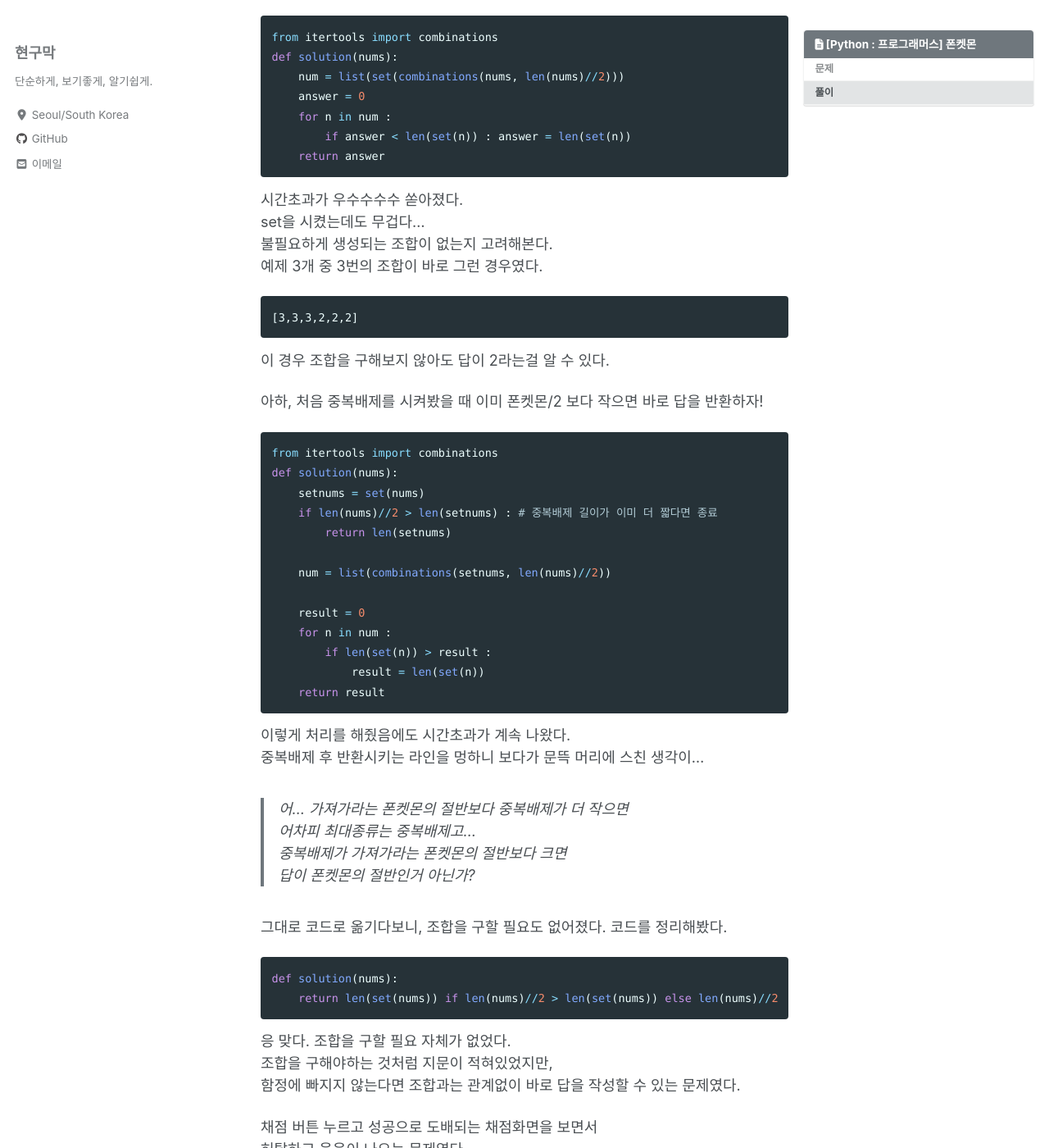
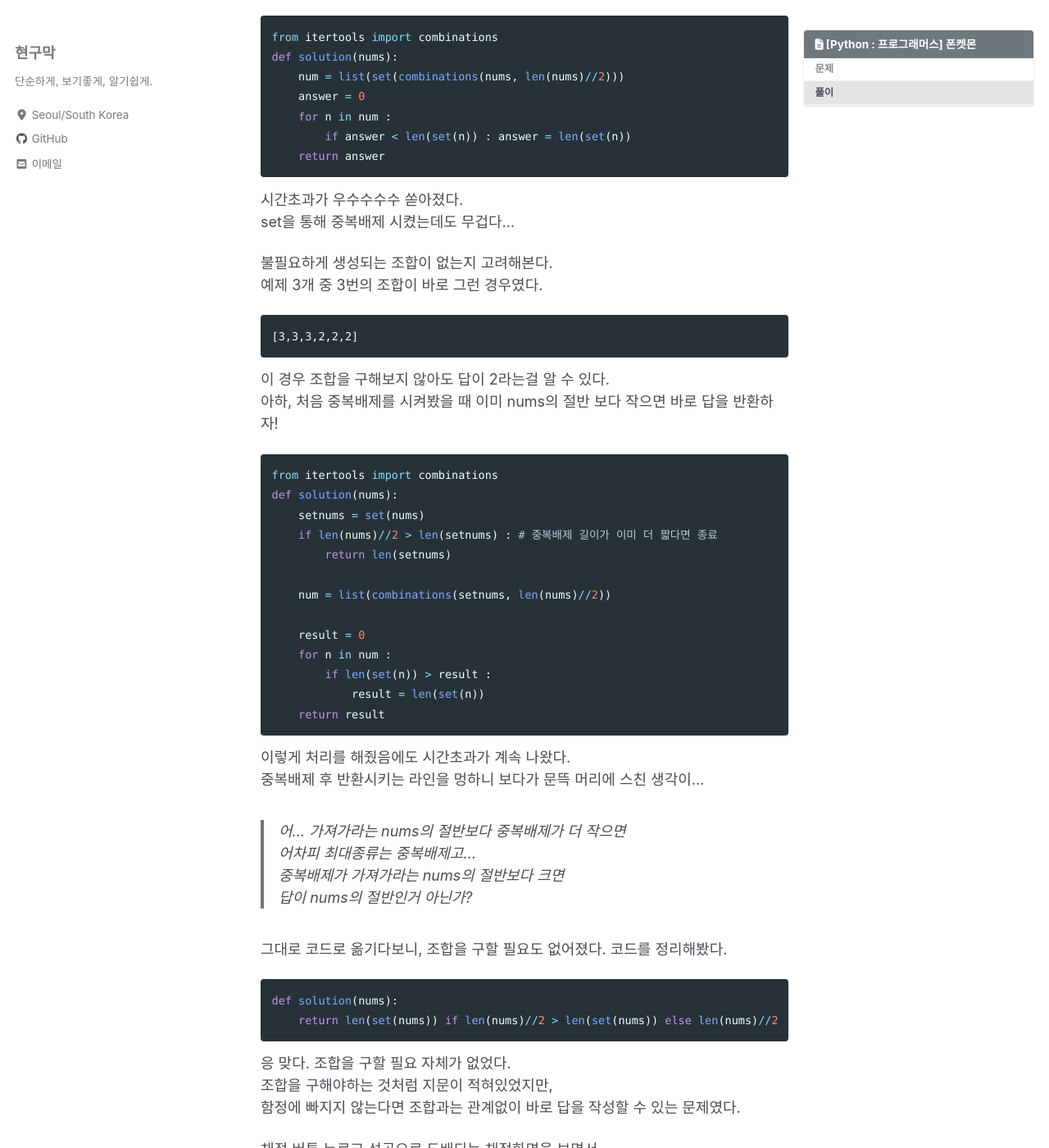
Before and after one commit to Hyeon9mak/Hyeon9mak.github.io, a Jekyll site: the page built from _posts/2020-09-25-Python-프로그래머스-폰켓몬.md, in a window 1280 px wide and 1400 px high, scrolled down 634 px. Shown: the whole window at 82% size. Built offline with Jekyll 4.4.1, drawn with Linux system fonts in a browser that asks for light colours; cached includes are drawn as plain includes; nearby versions of some CDN libraries; comment, search, counter and statistics services are not loaded; some of the changed text lies outside the part shown.

Commit message:
Update 2020-09-25-Python-프로그래머스-폰켓몬.md

````diff
--- a/_posts/2020-09-25-Python-프로그래머스-폰켓몬.md
+++ b/_posts/2020-09-25-Python-프로그래머스-폰켓몬.md
@@ -39,15 +39,15 @@ def solution(nums):
     return answer
 ```
 시간초과가 우수수수수 쏟아졌다.
-set을 시켰는데도 무겁다...
+set을 통해 중복배제 시켰는데도 무겁다...
+
 불필요하게 생성되는 조합이 없는지 고려해본다.
 예제 3개 중 3번의 조합이 바로 그런 경우였다.
 ```
 [3,3,3,2,2,2]
 ```
 이 경우 조합을 구해보지 않아도 답이 2라는걸 알 수 있다.
-
-아하, 처음 중복배제를 시켜봤을 때 이미 폰켓몬/2 보다 작으면 바로 답을 반환하자!
+아하, 처음 중복배제를 시켜봤을 때 이미 nums의 절반 보다 작으면 바로 답을 반환하자!
 ```python
 from itertools import combinations
 def solution(nums):
@@ -66,10 +66,10 @@ def solution(nums):
 이렇게 처리를 해줬음에도 시간초과가 계속 나왔다.
 중복배제 후 반환시키는 라인을 멍하니 보다가 문뜩 머리에 스친 생각이...
 
-> 어... 가져가라는 폰켓몬의 절반보다 중복배제가 더 작으면
+> 어... 가져가라는 nums의 절반보다 중복배제가 더 작으면
 > 어차피 최대종류는 중복배제고...
-> 중복배제가 가져가라는 폰켓몬의 절반보다 크면
-> 답이 폰켓몬의 절반인거 아닌가?
+> 중복배제가 가져가라는 nums의 절반보다 크면
+> 답이 nums의 절반인거 아닌가?
 
 그대로 코드로 옮기다보니, 조합을 구할 필요도 없어졌다. 코드를 정리해봤다.
 ```python
@@ -81,4 +81,5 @@ def solution(nums):
 함정에 빠지지 않는다면 조합과는 관계없이 바로 답을 작성할 수 있는 문제였다.
 
 채점 버튼 누르고 성공으로 도배되는 채점화면을 보면서
-허탈하고 웃음이 나오는 문제였다.
+내가 문제의 본질을 파악하기보다 지문에 얼마나 신경을 쓰고있는가 깨달으면서
+허탈하게 웃음이 나오는 문제였다.
````
Also changed, not shown: other parts of _posts/2020-09-25-Python-프로그래머스-폰켓몬.md (+1 -1 lines).
